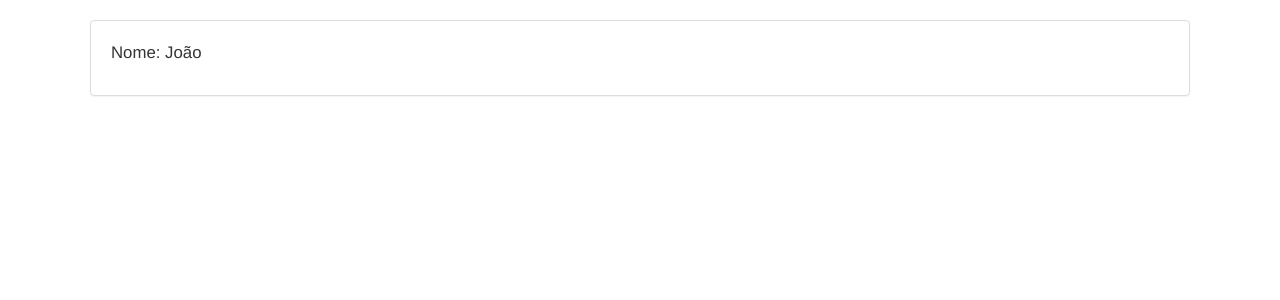
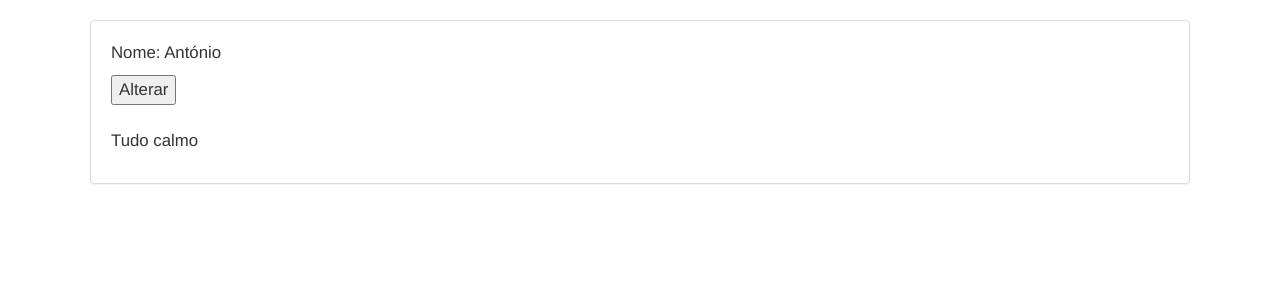
Before and after one commit to tkdkill/primeiro, an Angular app: page / in a window 1280 px wide. Shown: the top 300 px of the page. Built offline with nearby package versions, Linux system fonts and the light colour scheme.

Commit message:
18-11-2017_Aula32

```diff
--- a/src/app/app.component.html
+++ b/src/app/app.component.html
@@ -1,11 +1,12 @@
-<!-- Angular #031 Usando um Alias no @Input -->
+<!-- Angular #032 - Custom Events Binding -->
 <!-- para comentar código usar o CTR + ~ -->
 <div class="container">
   <div class="panel panel-default espaco">
 
+    <app-meu (evento)="escuta()"></app-meu>
 
-    <app-socios [nome_novo] = 'valor'></app-socios>
-
+    <br><br>
+    <p>{{info}}</p>
 
 
 
--- a/src/app/app.component.ts
+++ b/src/app/app.component.ts
@@ -7,7 +7,10 @@ import { Component } from '@angular/core';
   styleUrls: ['./app.component.css']
 })
 export class AppComponent {
+  info: string = 'Tudo calmo';
 
-  valor: string = 'João';
+  escuta() {
+    this.info = 'Nome alterado';
+  }
 
 }
--- a/src/app/app.module.ts
+++ b/src/app/app.module.ts
@@ -3,13 +3,13 @@ import { NgModule } from '@angular/core';
 
 import { AppComponent } from './app.component';
 import { FormsModule } from '@angular/forms';
-import { SociosComponent } from './socios/socios.component';
+import { MeuComponent } from './meu/meu.component';
 
 
 @NgModule({
   declarations: [
     AppComponent,
-    SociosComponent,
+    MeuComponent,
   ],
   imports: [
     BrowserModule,
--- /dev/null
+++ b/src/app/meu/meu.component.html
@@ -0,0 +1,2 @@
+<p>Nome: {{nome}}</p>
+<button (click)="AlterarNome()">Alterar</button>
--- /dev/null
+++ b/src/app/meu/meu.component.ts
@@ -0,0 +1,31 @@
+import { Component, OnInit, EventEmitter, Output } from '@angular/core';
+
+
+@Component({
+  selector: 'app-meu',
+  templateUrl: './meu.component.html',
+  styleUrls: ['./meu.component.css']
+})
+export class MeuComponent implements OnInit {
+
+  nome: string = 'António';
+
+  @Output() evento = new EventEmitter();
+
+  AlterarNome() {
+    this.nome = 'João';
+    this.evento.emit();
+  }
+
+
+
+
+
+
+
+  constructor() { }
+
+  ngOnInit() {
+  }
+
+}
--- a/src/app/socios/socios.component.css
+++ /dev/null
@@ -1,4 +0,0 @@
-.espaco{
-    margin: 10px;
-    padding: 10px;
-}
--- a/src/app/socios/socios.component.html
+++ /dev/null
@@ -1 +0,0 @@
- <p>Nome: {{nome}}</p>
```
Also changed, not shown: src/app/socios/socios.component.ts (deleted, +0 -13 lines), src/app/meu/meu.component.css (added).
